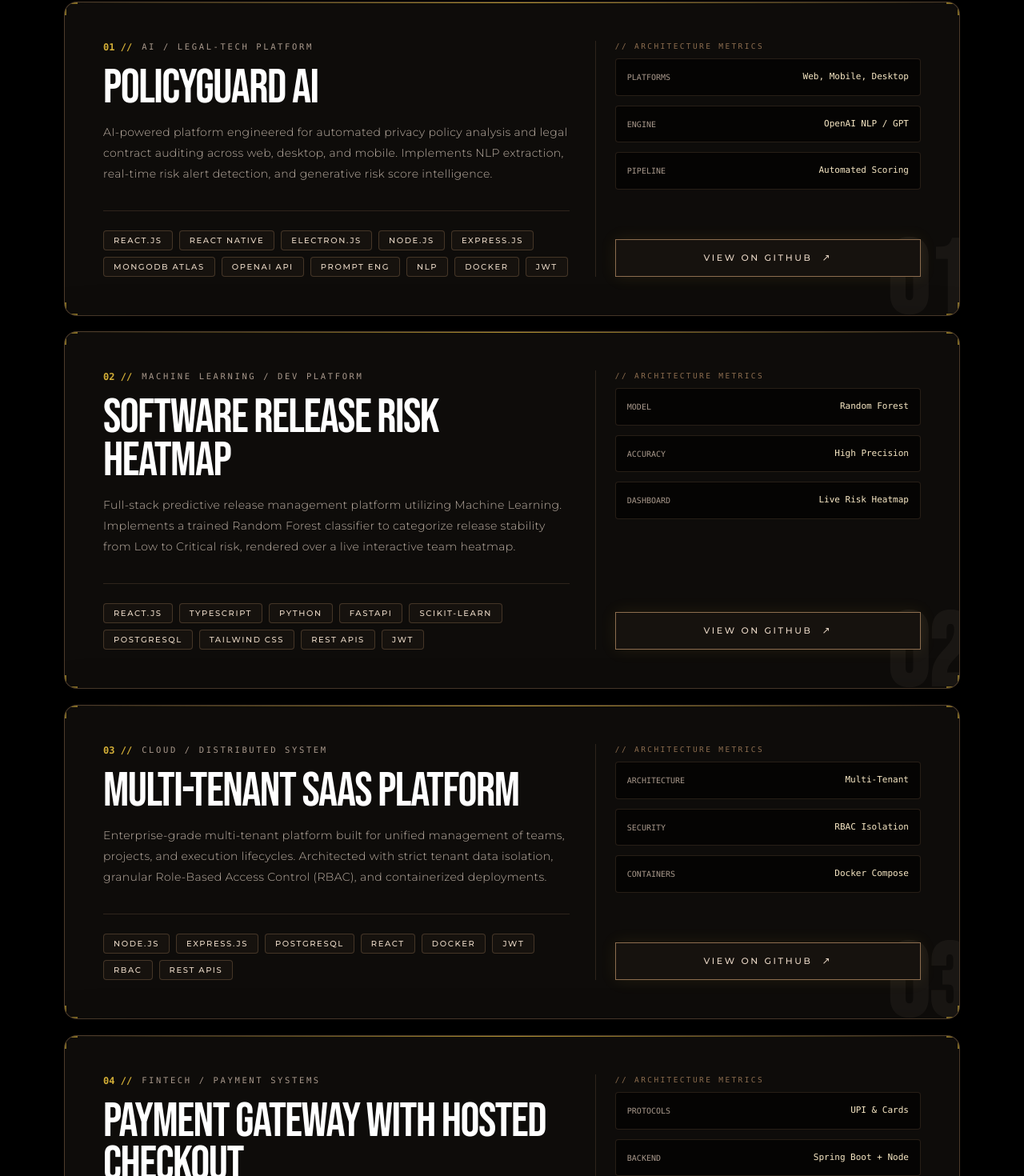
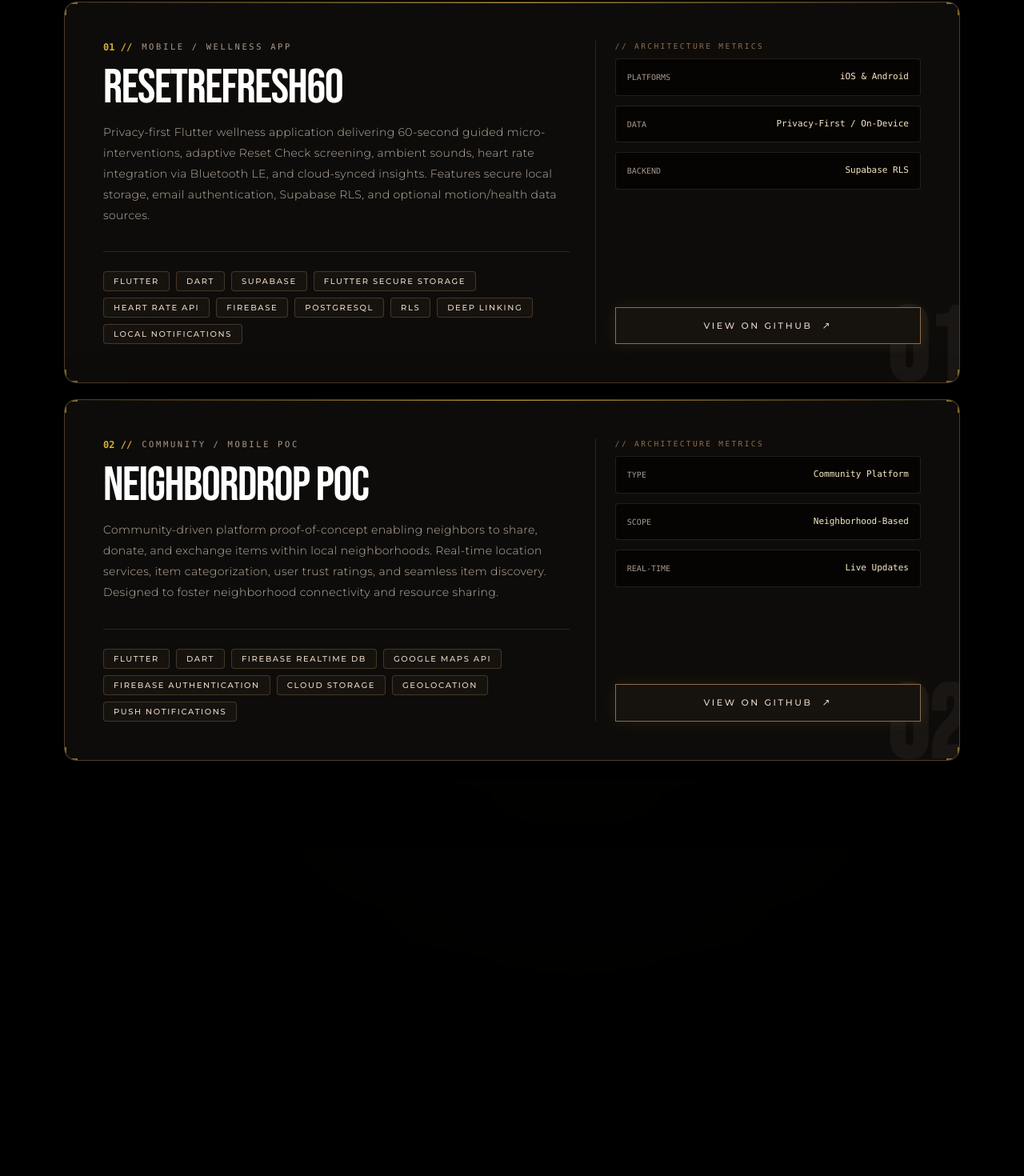
Before and after one commit to felixwinfred004/felix-winfred-j-portfolio, a React (Vite) app: page / in a window 1280 px wide. Shown: the part 2065-3535 px from the top of the page at 80% size. Built offline with nearby package versions, Linux system fonts and the light colour scheme; a web font is replaced by a local one.

Commit message:
Add ResetRefresh60 and NeighborDrop POC to featured projects section

```diff
--- a/src/components/ProjectsSection.tsx
+++ b/src/components/ProjectsSection.tsx
@@ -15,97 +15,50 @@ interface Project {
 const projects: Project[] = [
   {
     number: '01',
-    title: 'PolicyGuard AI',
-    category: 'AI / LEGAL-TECH PLATFORM',
+    title: 'ResetRefresh60',
+    category: 'MOBILE / WELLNESS APP',
     description:
-      'AI-powered platform engineered for automated privacy policy analysis and legal contract auditing across web, desktop, and mobile. Implements NLP extraction, real-time risk alert detection, and generative risk score intelligence.',
-    githubUrl: 'https://github.com/lohithadamisetti123',
+      'Privacy-first Flutter wellness application delivering 60-second guided micro-interventions, adaptive Reset Check screening, ambient sounds, heart rate integration via Bluetooth LE, and cloud-synced insights. Features secure local storage, email authentication, Supabase RLS, and optional motion/health data sources.',
+    githubUrl: 'https://github.com/felixwinfred004/resetrefresh60',
     tech: [
-      'React.js',
-      'React Native',
-      'Electron.js',
-      'Node.js',
-      'Express.js',
-      'MongoDB Atlas',
-      'OpenAI API',
-      'Prompt Eng',
-      'NLP',
-      'Docker',
-      'JWT',
+      'Flutter',
+      'Dart',
+      'Supabase',
+      'Flutter Secure Storage',
+      'Heart Rate API',
+      'Firebase',
+      'PostgreSQL',
+      'RLS',
+      'Deep Linking',
+      'Local Notifications',
     ],
     metrics: [
-      { label: 'PLATFORMS', value: 'Web, Mobile, Desktop' },
-      { label: 'ENGINE', value: 'OpenAI NLP / GPT' },
-      { label: 'PIPELINE', value: 'Automated Scoring' },
+      { label: 'PLATFORMS', value: 'iOS & Android' },
+      { label: 'DATA', value: 'Privacy-First / On-Device' },
+      { label: 'BACKEND', value: 'Supabase RLS' },
     ],
   },
   {
     number: '02',
-    title: 'Software Release Risk Heatmap',
-    category: 'MACHINE LEARNING / DEV PLATFORM',
+    title: 'NeighborDrop POC',
+    category: 'COMMUNITY / MOBILE POC',
     description:
-      'Full-stack predictive release management platform utilizing Machine Learning. Implements a trained Random Forest classifier to categorize release stability from Low to Critical risk, rendered over a live interactive team heatmap.',
-    githubUrl: 'https://github.com/lohithadamisetti123',
+      'Community-driven platform proof-of-concept enabling neighbors to share, donate, and exchange items within local neighborhoods. Real-time location services, item categorization, user trust ratings, and seamless item discovery. Designed to foster neighborhood connectivity and resource sharing.',
+    githubUrl: 'https://github.com/felixwinfred004',
     tech: [
-      'React.js',
-      'TypeScript',
-      'Python',
-      'FastAPI',
-      'scikit-learn',
-      'PostgreSQL',
-      'Tailwind CSS',
-      'REST APIs',
-      'JWT',
+      'Flutter',
+      'Dart',
+      'Firebase Realtime DB',
+      'Google Maps API',
+      'Firebase Authentication',
+      'Cloud Storage',
+      'Geolocation',
+      'Push Notifications',
     ],
     metrics: [
-      { label: 'MODEL', value: 'Random Forest' },
-      { label: 'ACCURACY', value: 'High Precision' },
-      { label: 'DASHBOARD', value: 'Live Risk Heatmap' },
-    ],
-  },
-  {
-    number: '03',
-    title: 'Multi-Tenant SaaS Platform',
-    category: 'CLOUD / DISTRIBUTED SYSTEM',
-    description:
-      'Enterprise-grade multi-tenant platform built for unified management of teams, projects, and execution lifecycles. Architected with strict tenant data isolation, granular Role-Based Access Control (RBAC), and containerized deployments.',
-    githubUrl: 'https://github.com/lohithadamisetti123',
-    tech: [
-      'Node.js',
-      'Express.js',
-      'PostgreSQL',
-      'React',
-      'Docker',
-      'JWT',
-      'RBAC',
-      'REST APIs',
-    ],
-    metrics: [
-      { label: 'ARCHITECTURE', value: 'Multi-Tenant' },
-      { label: 'SECURITY', value: 'RBAC Isolation' },
-      { label: 'CONTAINERS', value: 'Docker Compose' },
-    ],
-  },
-  {
-    number: '04',
-    title: 'Payment Gateway with Hosted Checkout',
-    category: 'FINTECH / PAYMENT SYSTEMS',
-    description:
-      'End-to-end hosted payment gateway infrastructure supporting seamless merchant order generation, multi-currency processing, and secure consumer checkout via UPI and Cards with webhook transaction verification.',
-    githubUrl: 'https://github.com/lohithadamisetti123',
-    tech: [
-      'Node.js',
-      'Spring Boot',
-      'PostgreSQL',
-      'React',
-      'Docker',
-      'REST APIs',
-      'UPI / Card Integrations',
-    ],
-    metrics: [
-      { label: 'PROTOCOLS', value: 'UPI & Cards' },
-      { label: 'BACKEND', value: 'Spring Boot + Node' },
-      { label: 'DATABASE', value: 'ACID PostgreSQL' },
+      { label: 'TYPE', value: 'Community Platform' },
+      { label: 'SCOPE', value: 'Neighborhood-Based' },
+      { label: 'REAL-TIME', value: 'Live Updates' },
     ],
   },
 ];
```
